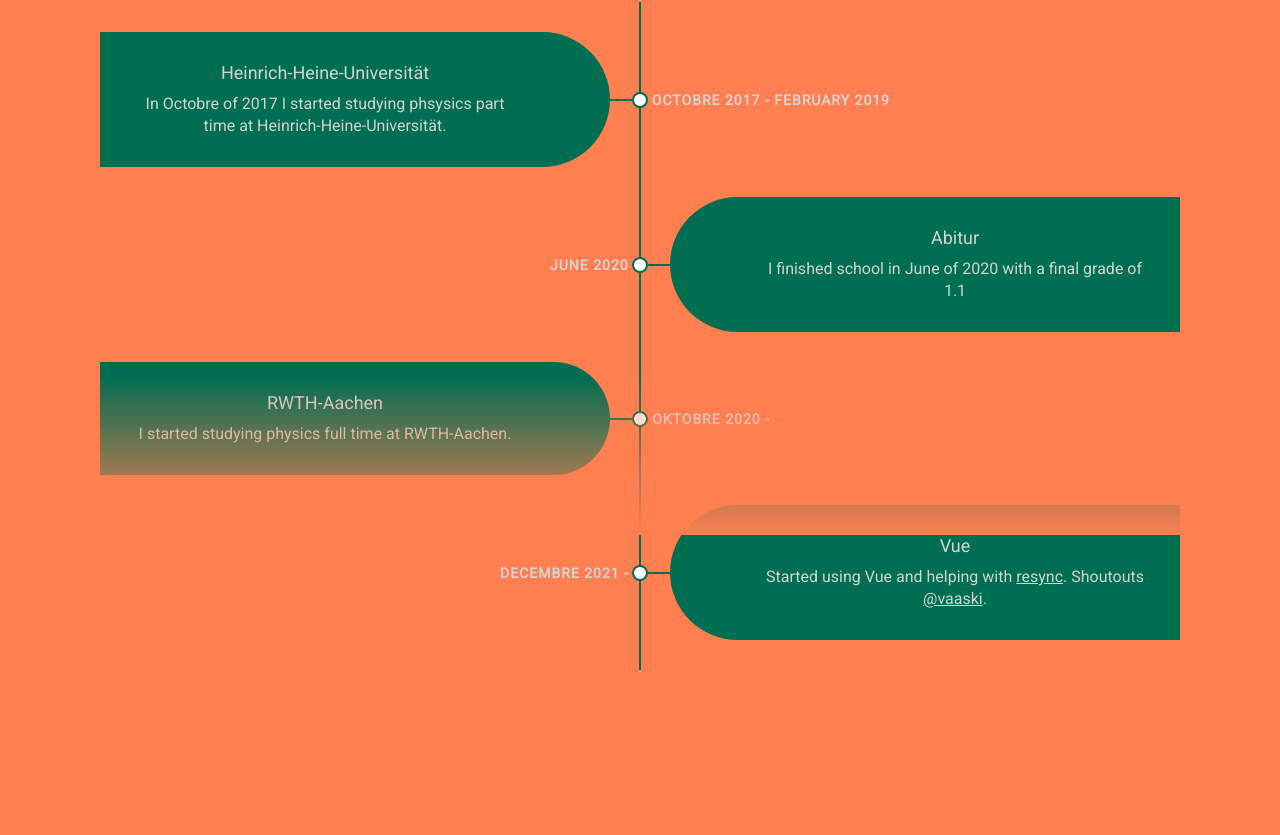
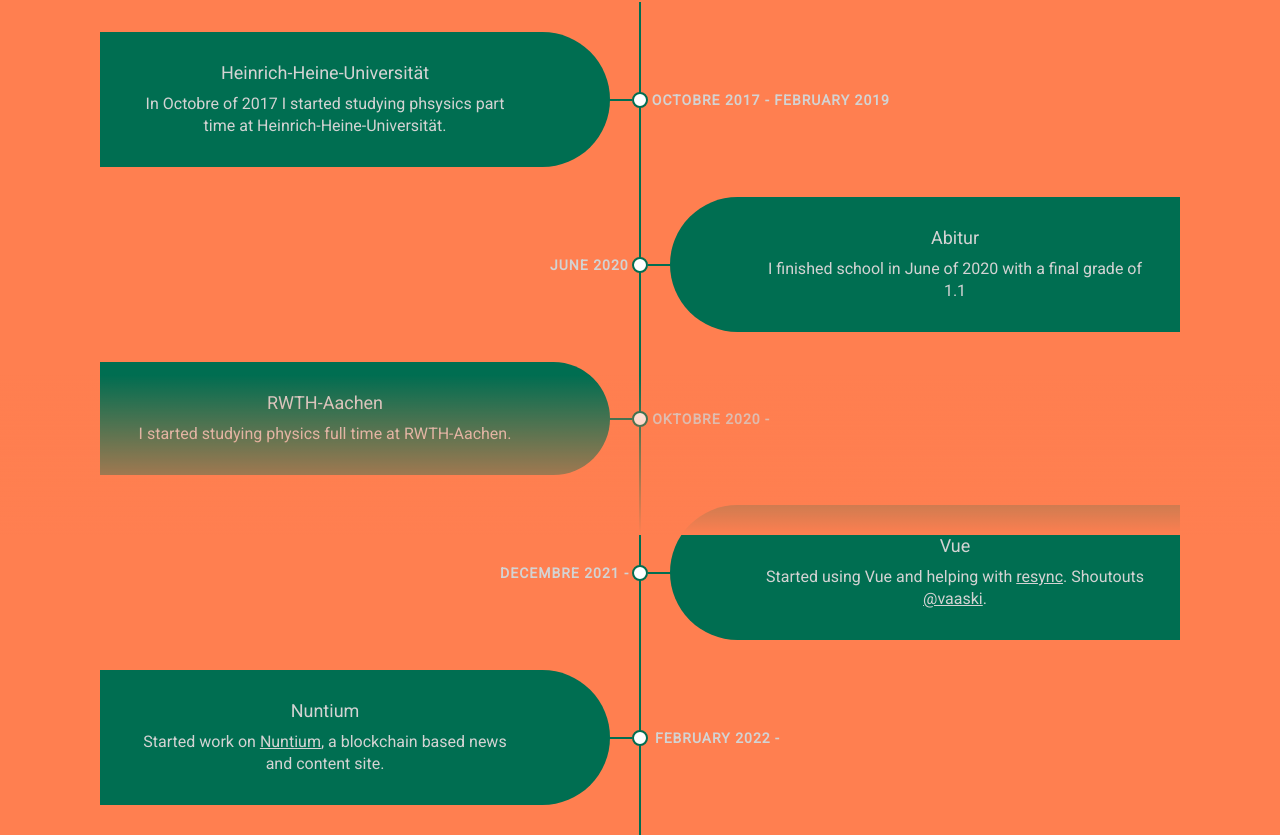
Before and after one commit to moritzkalwa/homepage, a Vue app: page / in a window 1280 px wide. Shown: the part 265-1100 px from the top of the page. Before the commit the page ends 935 px from the top, so only its background shows below. Built offline with nearby package versions, Linux system fonts and the light colour scheme.

Commit message:
content: add nuntium to cv

```diff
--- a/src/components/CV.vue
+++ b/src/components/CV.vue
@@ -44,6 +44,13 @@
           <a href="https://staging.resync.tv/">resync</a>. Shoutouts
           <a href="https://vaaski.dev/">@vaaski</a>.
         </p>
+      </div>
+    </div>
+    <div class="container left">
+      <div class="date" style="right: -140px">February 2022 -</div>
+      <div class="content">
+        <h2>Nuntium</h2>
+        <p>Started work on <a href="https://nuntium.moritzkalwa.dev/">Nuntium</a>, a blockchain based news and content site.</p>
       </div>
     </div>
   </div>
```
